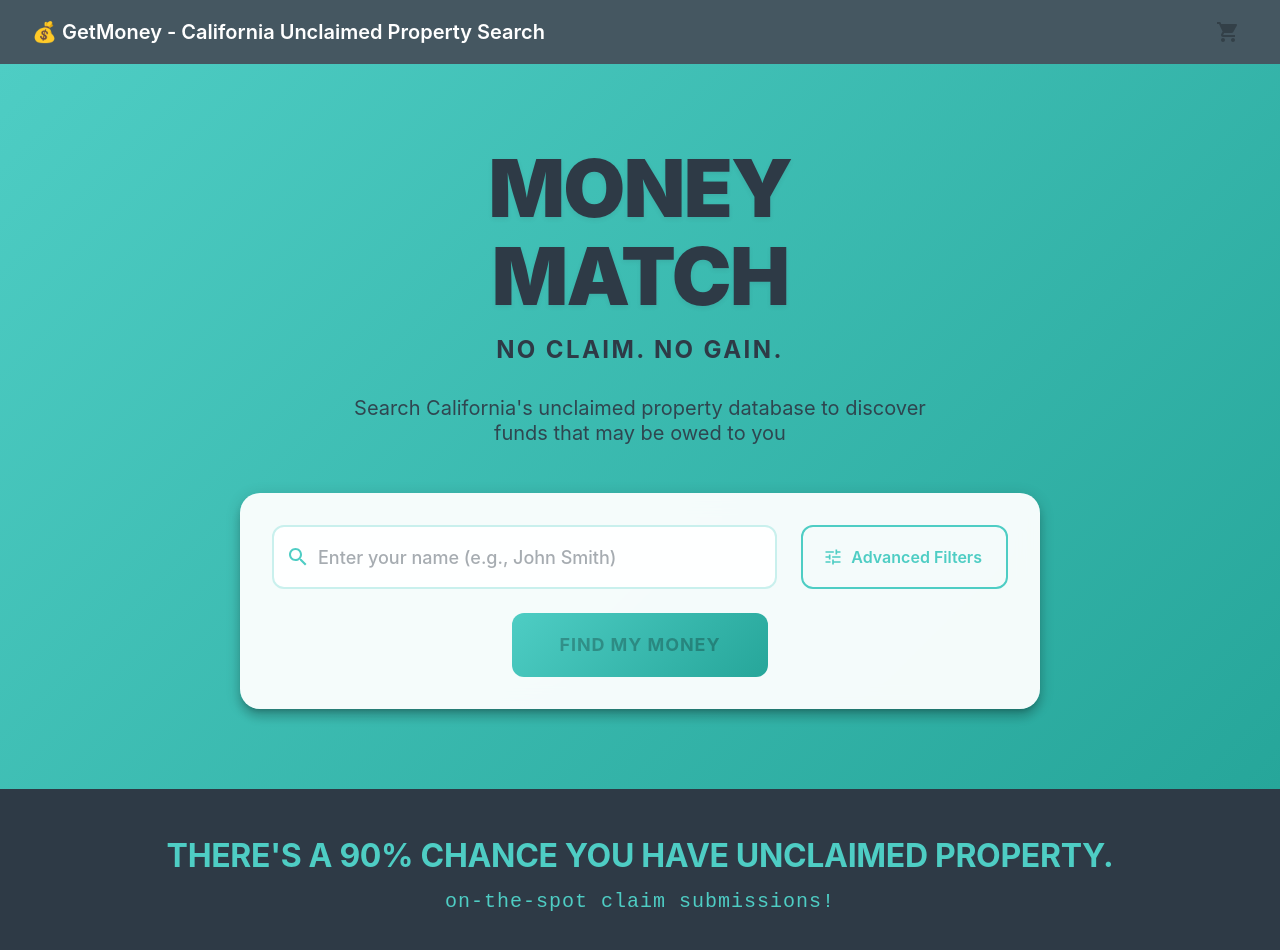
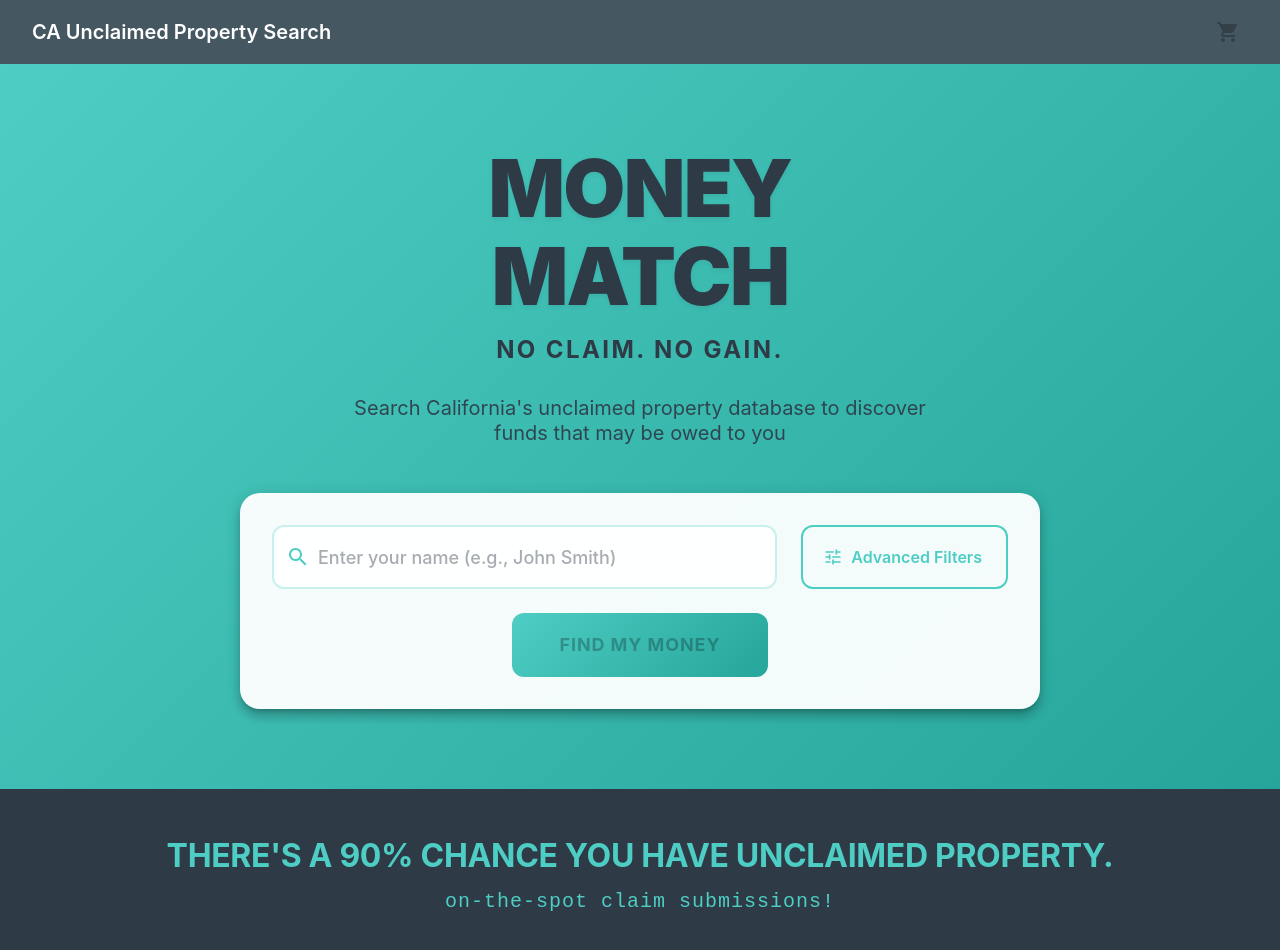
Before and after one commit to kzetxa/getmoneyclaude, a React (Vite) app: page / in a window 1280 px wide. Shown: the top 950 px of the page. Built offline with nearby package versions, Linux system fonts and the light colour scheme; no server answers.

Commit message:
name app

```diff
--- a/index.html
+++ b/index.html
@@ -4,7 +4,7 @@
     <meta charset="UTF-8" />
     <link rel="icon" type="image/svg+xml" href="/vite.svg" />
     <meta name="viewport" content="width=device-width, initial-scale=1.0" />
-    <title>Money Match - California Unclaimed Property Search</title>
+    <title>CA Unclaimed Property Search</title>
   </head>
   <body>
     <div id="root"></div>
--- a/src/components/MainLayout.tsx
+++ b/src/components/MainLayout.tsx
@@ -30,7 +30,7 @@ const MainLayout: React.FC = observer(() => {
       >
         <Toolbar sx={{ px: { xs: 2, md: 4 } }}>
           <Typography variant="h6" component="div" sx={{ flexGrow: 1, fontWeight: 600 }}>
-            💰 GetMoney - California Unclaimed Property Search
+            CA Unclaimed Property Search
           </Typography>
           <IconButton
             color="inherit"
```
